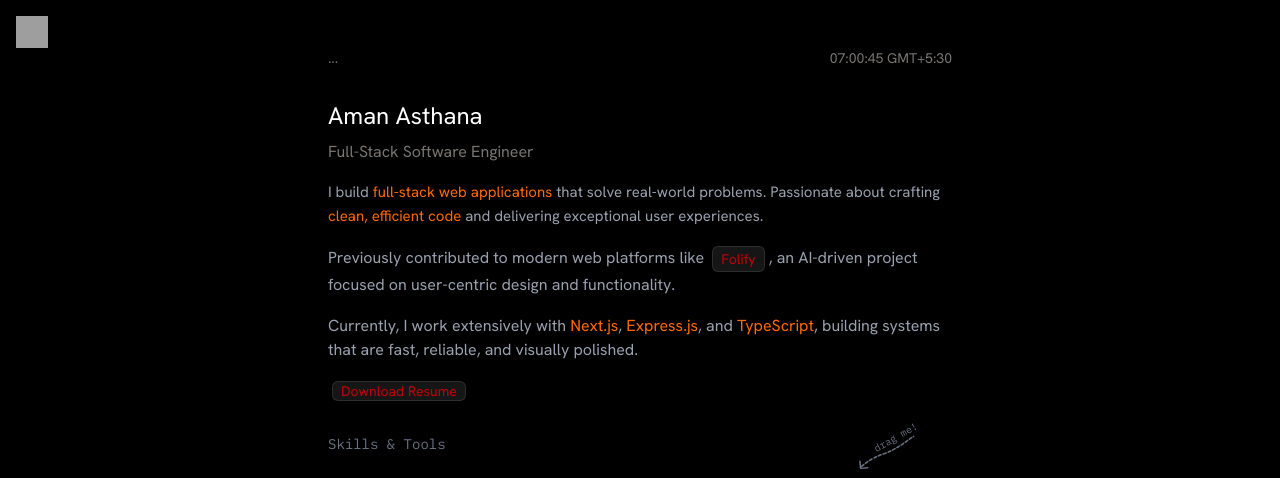
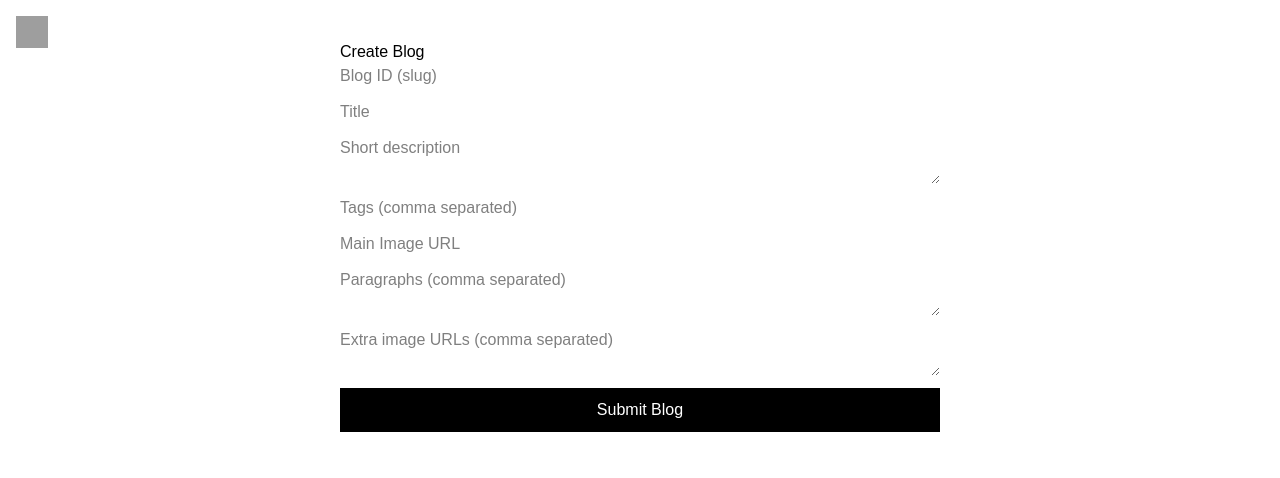
Before and after one commit to amanasthana1111/Aman-asthana--portfilo, a React (Vite) app: page /amanasthana12 in a window 1280 px wide. Shown: the top 478 px of the page. Built offline with nearby package versions, Linux system fonts and the light colour scheme; no server answers; grey boxes are pictures that could not be loaded.

Commit message:
edit blog

```diff
--- a/src/App.jsx
+++ b/src/App.jsx
@@ -1,8 +1,8 @@
 import {Routes, Route } from "react-router-dom";
 import Home from "./pages/Home.jsx";
-import Blog from "./components/Blog.jsx";
 import BlogPage from "./pages/BlogPage.jsx";
 import BlogPageContent from "./pages/BlogPageContent.jsx";
+import BlogAdmin from "./pages/preview.jsx";
 
 function App() {
   return (
@@ -11,6 +11,7 @@ function App() {
     <Route path="/" element={<Home />} />
     <Route path="/blogs" element = {<BlogPage/>} />
     <Route path="/blogs/:id" element={<BlogPageContent />} />
+    <Route path="/amanasthana12" element={<BlogAdmin/>} />
     <Route path="*" element={<Home />} />
   </Routes>
 </>
--- /dev/null
+++ b/src/pages/Preview.jsx
@@ -0,0 +1,134 @@
+import React, { useState } from "react";
+
+const BlogAdmin = () => {
+  const [form, setForm] = useState({
+    id: "",
+    title: "",
+    desc: "",
+    tags: "",
+    imglink: "",
+    paragraphs: "",
+    moreImg: ""
+  });
+
+  const handleChange = (e) => {
+    setForm({
+      ...form,
+      [e.target.name]: e.target.value
+    });
+  };
+
+  const handleSubmit = async (e) => {
+    e.preventDefault();
+
+    const payload = {
+      id: form.id,
+      title: form.title,
+      desc: form.desc,
+      tags: form.tags.split(",").map((t) => t.trim()),
+      imglink: form.imglink,
+      paragraphs: form.paragraphs
+        .split(",")
+        .map((p) => p.trim())
+        .filter(Boolean),
+      moreImg: form.moreImg
+        .split(",")
+        .map((img) => img.trim())
+        .filter(Boolean)
+    };
+
+    try {
+      const res = await fetch(
+        "https://aman-asthana-backend.onrender.com/blogs/edit",
+        {
+          method: "POST",
+          headers: {
+            "Content-Type": "application/json"
+          },
+          body: JSON.stringify(payload)
+        }
+      );
+
+      const data = await res.json();
+      alert("Blog saved successfully!");
+      console.log(data);
+    } catch (err) {
+      console.error(err);
+      alert("Error submitting blog");
+    }
+  };
+
+  return (
+    <div style={{ maxWidth: 600, margin: "40px auto", fontFamily: "sans-serif" }}>
+      <h2>Create Blog</h2>
+
+      <form onSubmit={handleSubmit} style={{ display: "flex", flexDirection: "column", gap: 12 }}>
+
+        <input
+          name="id"
+          placeholder="Blog ID (slug)"
+          value={form.id}
+          onChange={handleChange}
+        />
+
+        <input
+          name="title"
+          placeholder="Title"
+          value={form.title}
+          onChange={handleChange}
+        />
+
+        <textarea
+          name="desc"
+          placeholder="Short description"
+          value={form.desc}
+          onChange={handleChange}
+        />
+
+        <input
+          name="tags"
+          placeholder="Tags (comma separated)"
+          value={form.tags}
+          onChange={handleChange}
+        />
+
+        <input
+          name="imglink"
+          placeholder="Main Image URL"
+          value={form.imglink}
+          onChange={handleChange}
+        />
+
+        <textarea
+          name="paragraphs"
+          placeholder="Paragraphs (comma separated)"
+          value={form.paragraphs}
+          onChange={handleChange}
+        />
+
+        <textarea
+          name="moreImg"
+          placeholder="Extra image URLs (comma separated)"
+          value={form.moreImg}
+          onChange={handleChange}
+        />
+
+        <button
+          type="submit"
+          style={{
+            padding: "10px",
+            background: "black",
+            color: "white",
+            border: "none",
+            cursor: "pointer"
+          }}
+        >
+          Submit Blog
+        </button>
+
+      </form>
+    </div>
+  );
+};
+
+export default BlogAdmin;
```
